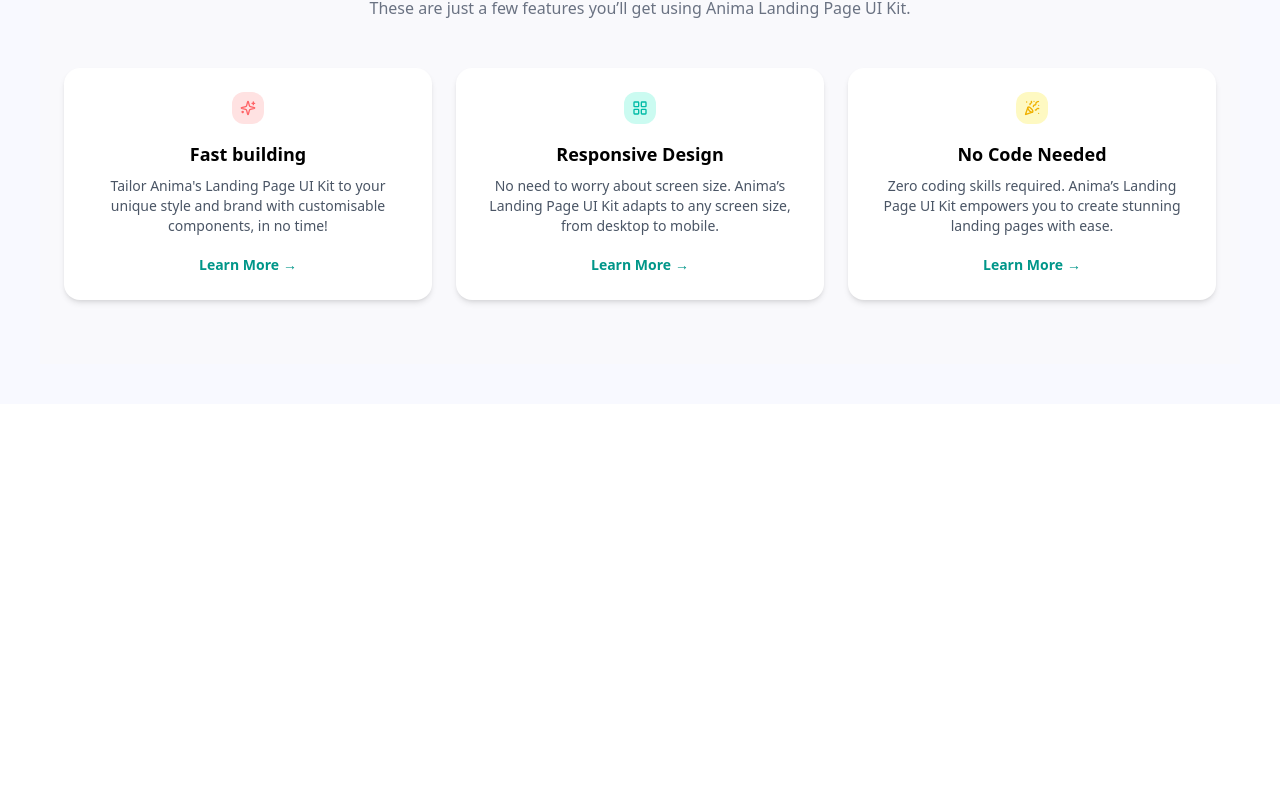
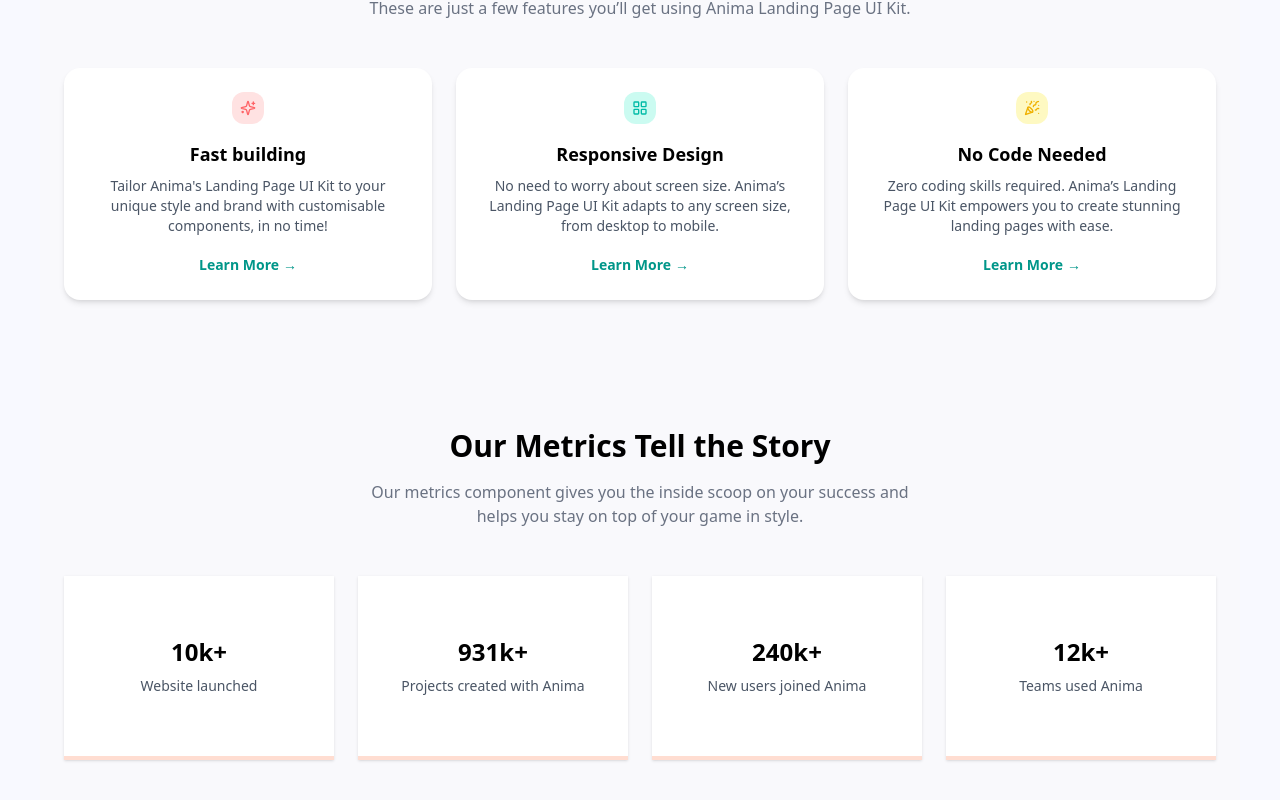
Before and after one commit to arafay493/Landing-Page, a Next.js app: page / in a window 1280 px wide. Shown: the part 1299-2099 px from the top of the page. Before the commit the page ends 1703 px from the top, so only its background shows below. Built offline with nearby package versions, Linux system fonts and the light colour scheme.

Commit message:
Metrics Section Work Done.

```diff
--- /dev/null
+++ b/components/MetricsSection.jsx
@@ -0,0 +1,33 @@
+import React from 'react';
+
+const metrics = [
+  { value: '10k+', label: 'Website launched' },
+  { value: '931k+', label: 'Projects created with Anima' },
+  { value: '240k+', label: 'New users joined Anima' },
+  { value: '12k+', label: 'Teams used Anima' },
+];
+
+const MetricsSection = () => {
+  return (
+    <div className="py-16 px-4 bg-[#f9f9fc] text-center">
+      <h2 className="text-3xl font-bold mb-4">Our Metrics Tell the Story</h2>
+      <p className="text-gray-500 max-w-xl mx-auto mb-12">
+        Our metrics component gives you the inside scoop on your success and helps you stay on top of your game in style.
+      </p>
+
+      <div className="grid grid-cols-1 sm:grid-cols-2 md:grid-cols-4 gap-6 max-w-6xl mx-auto">
+        {metrics.map((item, index) => (
+          <div
+            key={index}
+            className="bg-white py-15 shadow-sm border-b-4 border-[#ffddd1] transition duration-300"
+          >
+            <h3 className="text-2xl font-bold mb-2">{item.value}</h3>
+            <p className="text-gray-600 text-sm">{item.label}</p>
+          </div>
+        ))}
+      </div>
+    </div>
+  );
+};
+
+export default MetricsSection;
--- a/pages/index.js
+++ b/pages/index.js
@@ -6,6 +6,7 @@
 import "slick-carousel/slick/slick-theme.css";
 import SlideShow from "@/components/SlideShow";
 import FeaturesSection from "@/components/FeaturesSection";
+import MetricsSection from "@/components/MetricsSection";
 
 const geistSans = Geist({
   variable: "--font-geist-sans",
@@ -24,6 +25,7 @@
       <Section1 />
       <SlideShow />
       <FeaturesSection />
+      <MetricsSection />
     </div>
   );
 }
```
